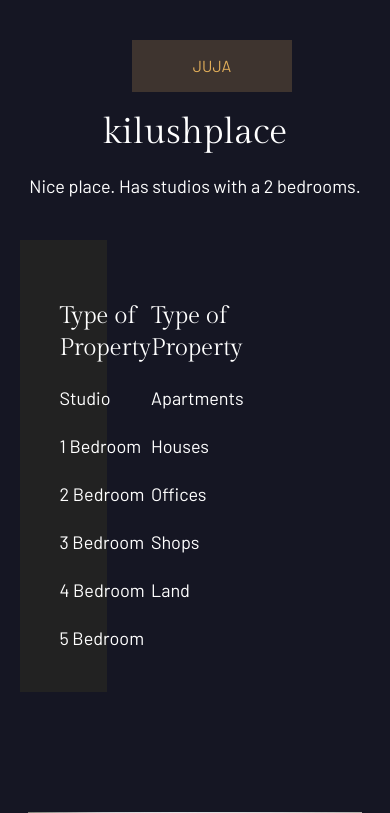
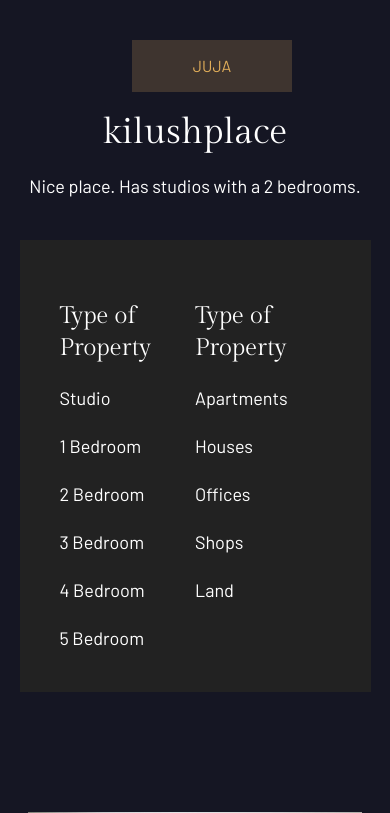
Before and after one commit to Kimutai01/real-estate-django, a Django app: page /property_details/1/ in a window 390 px wide. Shown: the part 591-1404 px from the top of the page. Run offline with Django 4.2, Linux system fonts and the light colour scheme; a user stored in the database is signed in; data comes from the database, SQL or seed files in the repository; parts of the project's set-up code (start-up, migrations or seed data) failed here and were passed over; some libraries are stand-ins or nearby versions.

Commit message:
Add size

```diff
--- a/users/templates/users/property_details.html
+++ b/users/templates/users/property_details.html
@@ -48,7 +48,7 @@
   </div>
   <div class="flex flex-col gap-10 md:flex-row mx-auto  w-[90%] mt-10">
     <div
-      class="bg-[#222222] flex flex-row md:flex-col md:sticky w-[25%] top-16 md:h-screen p-10 mb-10"
+      class="bg-[#222222] flex flex-row md:flex-col md:sticky md:w-[25%] top-16 md:h-screen p-10 mb-10"
     >
       <div>
         <h1 class="text-[#fff] text-2xl font-gilda font-medium mt-5">
```
